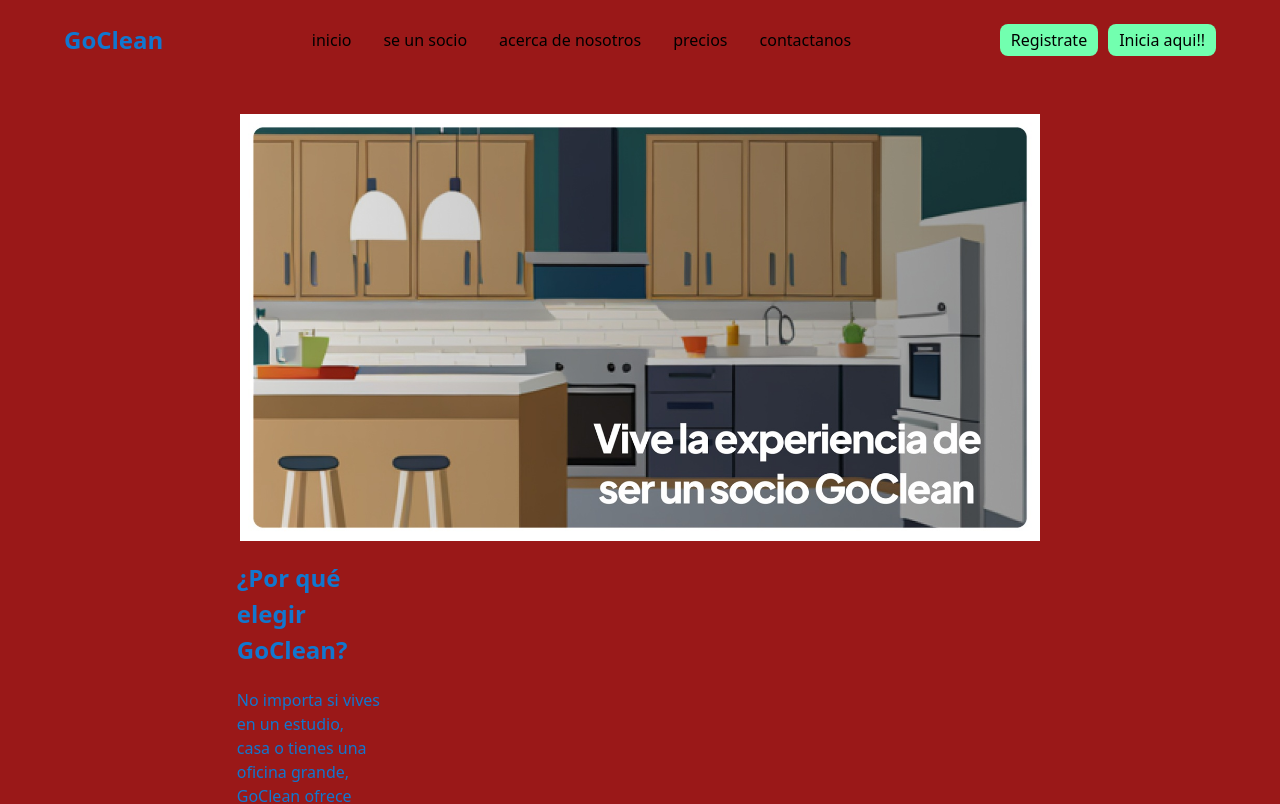
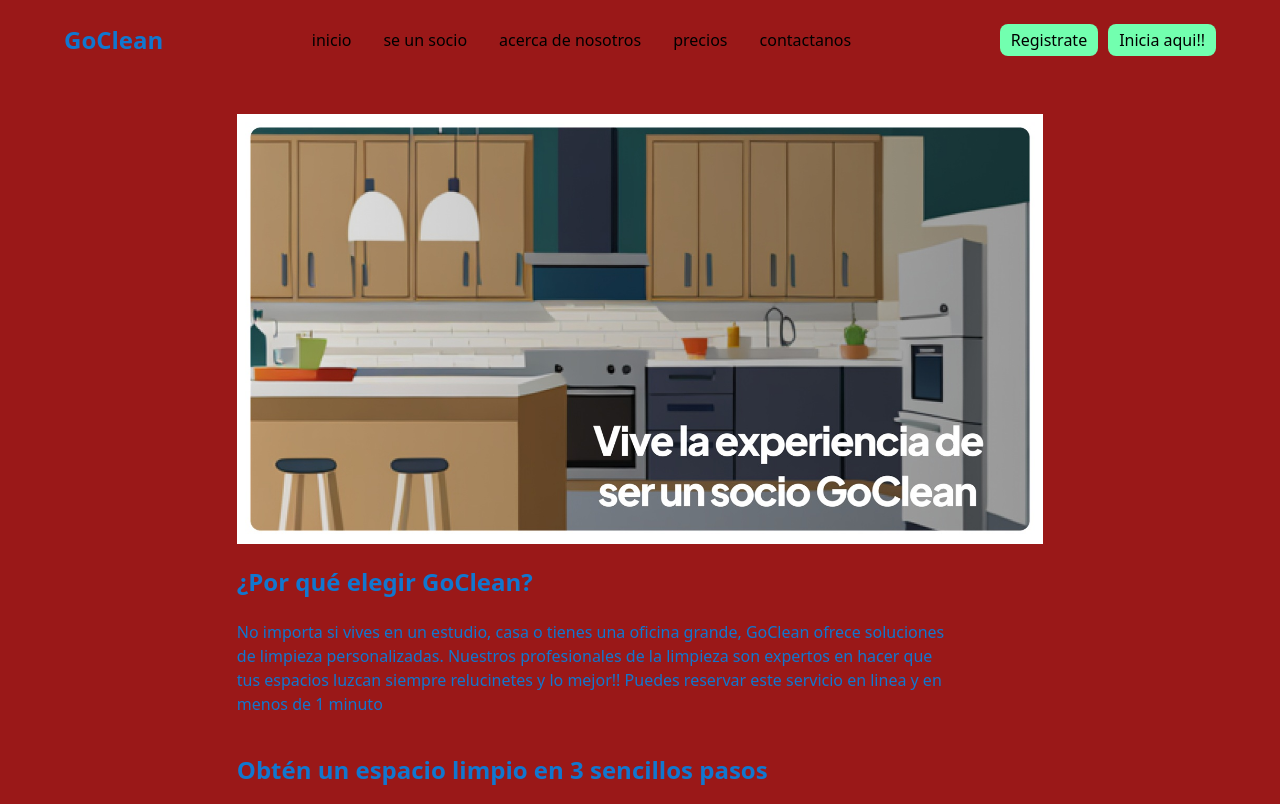
Before and after one commit to tonguiino/GoClean, a React (Vite) app: page / in a window 1280 px wide. Shown: the top 804 px of the page. Built offline with nearby package versions, Linux system fonts and the light colour scheme.

Commit message:
cambios en tamaño de img

```diff
--- a/src/pages/home/home.scss
+++ b/src/pages/home/home.scss
@@ -9,12 +9,16 @@
         place-content: center;
 
         .img-banner {
-            width: 50em;
+            width: 100%;
         }
     }
 
     .container-goclean-text{
-        width: 9em;
+        width: 45em;
     }
 
+
+
+
+
 }
```
